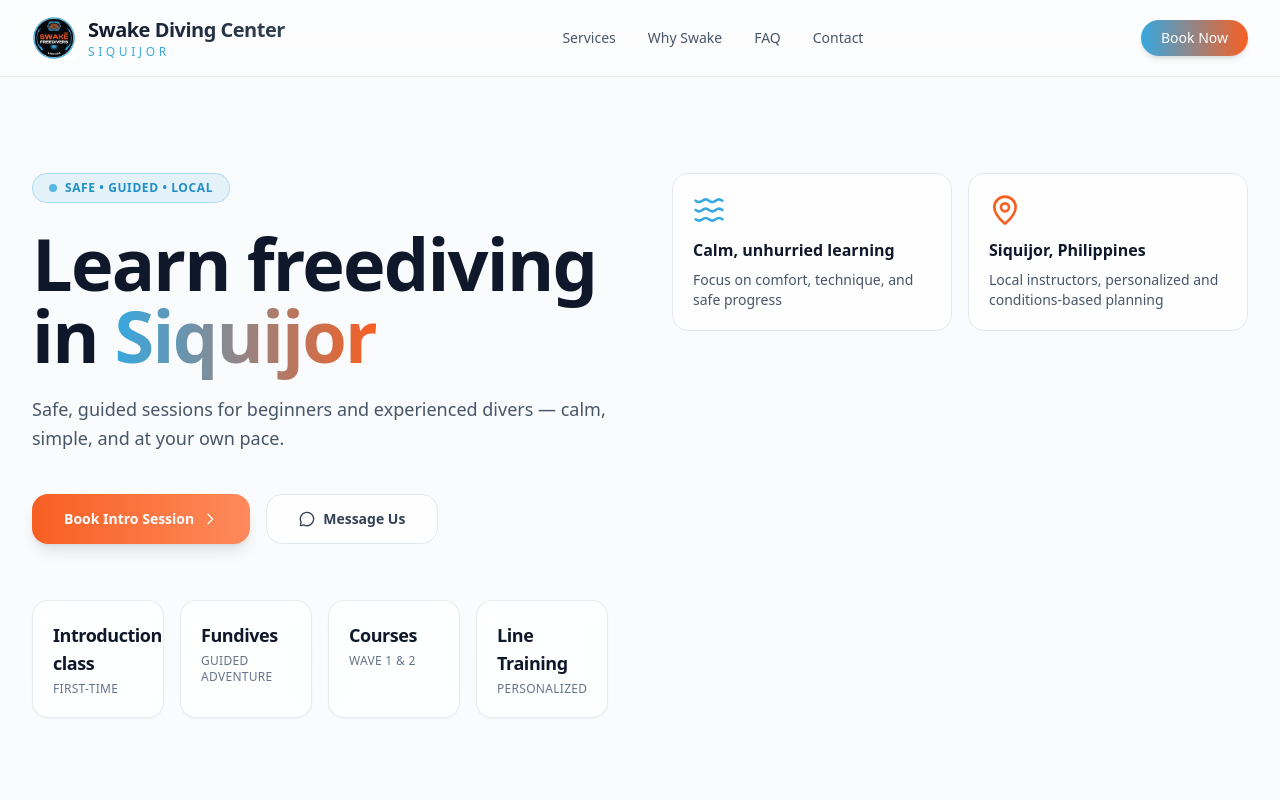
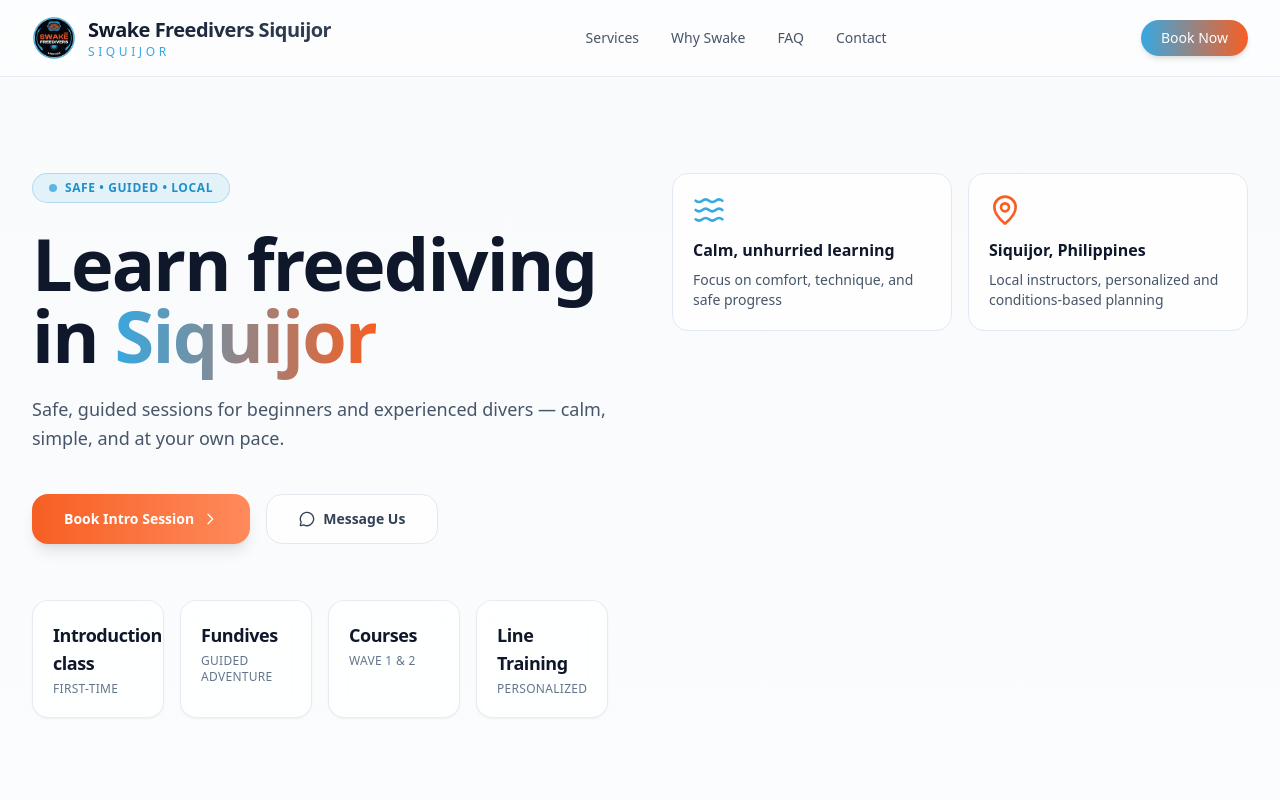
Before and after one commit to cbmserino-cyber/swake-diving-center, a Next.js app: page / in a window 1280 px wide. Shown: the top 800 px of the page. Built offline with nearby package versions, Linux system fonts and the light colour scheme.

Commit message:
Update swake-website.tsx

```diff
--- a/components/swake-website.tsx
+++ b/components/swake-website.tsx
@@ -148,7 +148,7 @@ export default function SwakeWebsite() {
             </div>
             <div>
               <p className="text-xl font-bold tracking-tight bg-gradient-to-r from-slate-900 to-slate-700 bg-clip-text text-transparent">
-                Swake Diving Center
+                Swake Freedivers Siquijor
               </p>
               <p className="text-xs font-medium uppercase tracking-[0.3em] text-[#37A8E0]">
                 Siquijor
@@ -543,12 +543,12 @@ export default function SwakeWebsite() {
                   <div className="flex items-start gap-3">
                     <FacebookIcon className="mt-0.5 h-4 w-4 text-[#1877F2]" />
                     <a
-                      href="https://www.facebook.com/SwakeFD"
+                      href="https://www.facebook.com/SwakeFreediversSiquijor"
                       target="_blank"
                       rel="noopener noreferrer"
                       className="transition-colors hover:text-[#1877F2]"
                     >
-                      Swake Freedivers
+                      Swake Freedivers Siquijor
                     </a>
                   </div>
                   <div className="flex items-start gap-3">
@@ -598,7 +598,7 @@ export default function SwakeWebsite() {
       <footer className="border-t border-slate-200 bg-white/80">
         <div className="mx-auto flex max-w-7xl flex-col gap-4 px-6 py-8 text-sm text-slate-500 lg:flex-row lg:items-center lg:justify-between lg:px-8">
           <p>
-            © {new Date().getFullYear()} Swake Diving Center. All rights reserved.
+            © {new Date().getFullYear()} Swake Freedivers Siquijor. All rights reserved.
           </p>
           <div className="flex gap-6">
             <a href="#services" className="transition-colors hover:text-[#37A8E0]">
```
